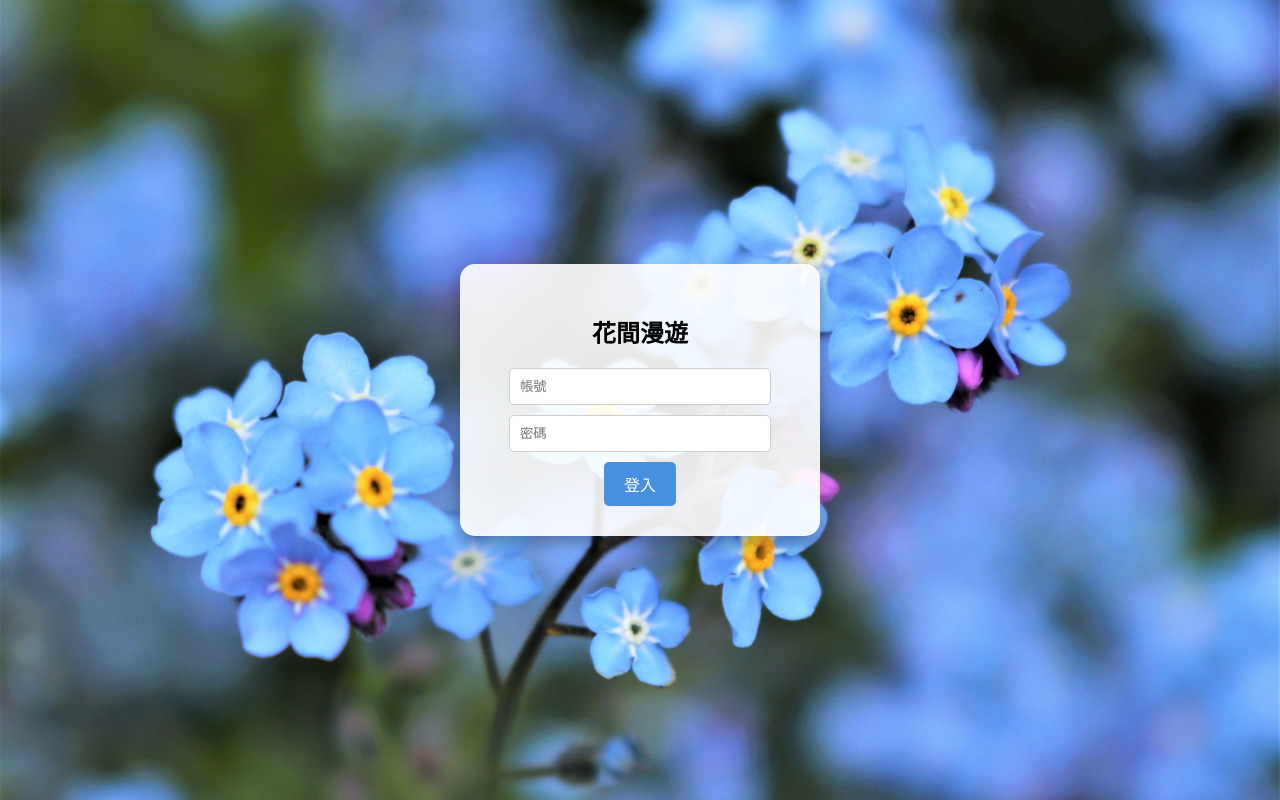
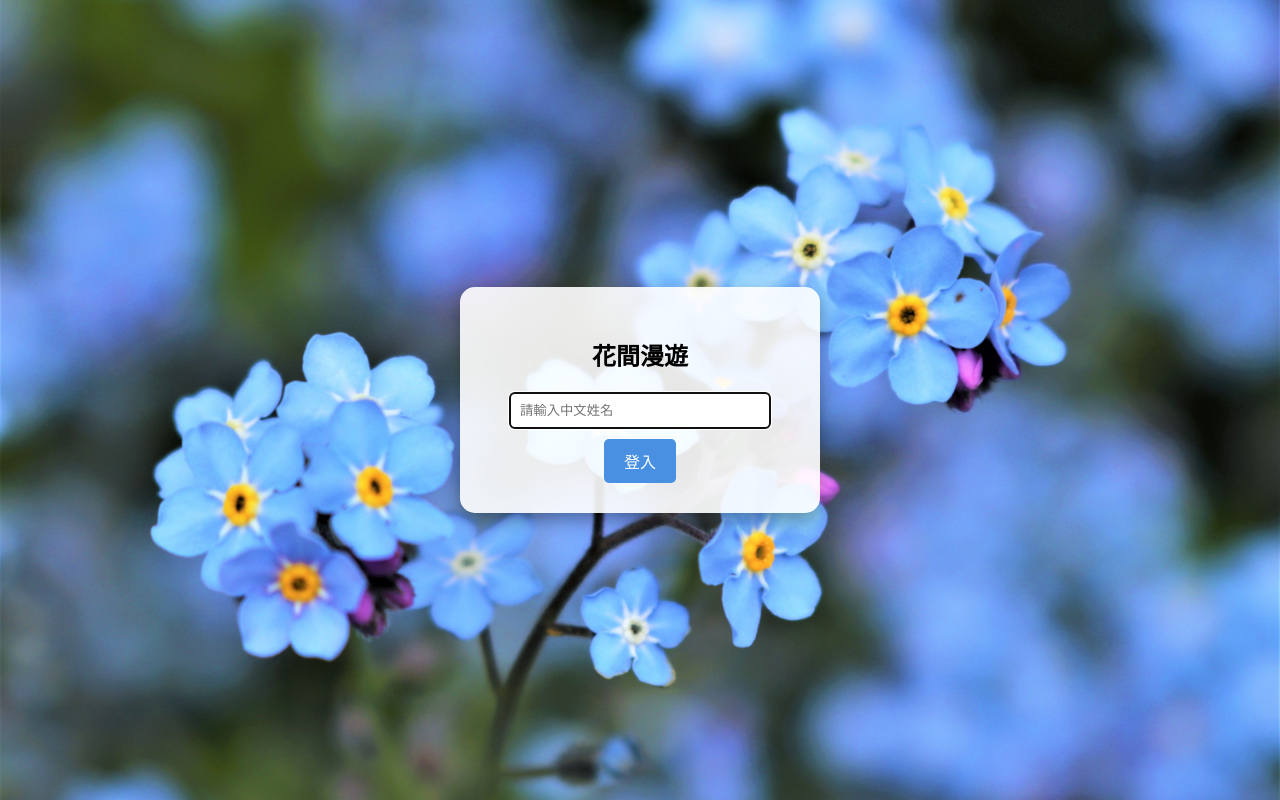
Before and after one commit to howard71843/my-flower-project, a React (Create React App) app in the folder flower0/: page / in a window 1280 px wide. Built offline with nearby package versions, Linux system fonts and the light colour scheme; a web font is replaced by a local one.

Commit message:
fix: 修正手機拖曳時背景滑動問題

```diff
--- a/flower0/src/login.js
+++ b/flower0/src/login.js
@@ -5,40 +5,43 @@ import './login.css'; // 確保這個 CSS 文件存在，並根據需要自訂
 
 
 function Login() {
-  const [username, setUsername] = useState('');
-  const [password, setPassword] = useState('');
+  const [name, setName] = useState('');
   const navigate = useNavigate(); // 初始化 useNavigate
 
-  const validateForm = (event) => {
-    event.preventDefault();
-    if (username === 'admin' && password === '1234') {
-        navigate('/main'); // 使用 React Router 跳轉到 /list2
+  const handleLogin = (event) => {
+    event.preventDefault(); // 防止表單提交的默認行為
+    if (name.trim() !== '') {
+      // You might want to add more specific validation here later if needed
+      // For example, check if it contains Chinese characters, has a certain length, etc.
+
+      // --- Optional: Store the name if needed in other parts of the app ---
+      // You could use localStorage, sessionStorage, or React Context for this
+      // Example using localStorage:
+      // localStorage.setItem('userName', name.trim());
+
+      // Navigate to the main page upon successful input
+      navigate('/main');
     } else {
-      alert('Invalid username or password.');
+      // Show an alert if the name field is empty
+      alert('請輸入您的姓名！');
     }
-  };
+  }
 
   return (
     <div className="bg" >
       <div className="login-container">
         <h2>花間漫遊</h2>
-        <form onSubmit={validateForm}>
+        <form onSubmit={handleLogin}>
           <input
             type="text"
-            id="username"
-            placeholder="帳號"
-            value={username}
-            onChange={(e) => setUsername(e.target.value)}
+            id="name"
+            placeholder="請輸入中文姓名"
+            value={name}
+            onChange={(e) => setName(e.target.value)}
             required
+            autoFocus
           />
-          <input
-            type="password"
-            id="password"
-            placeholder="密碼"
-            value={password}
-            onChange={(e) => setPassword(e.target.value)}
-            required
-          />
+
           <button type="submit">登入</button>
         </form>
       </div>
```
